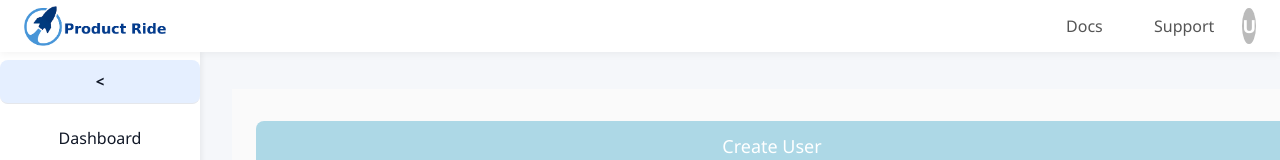
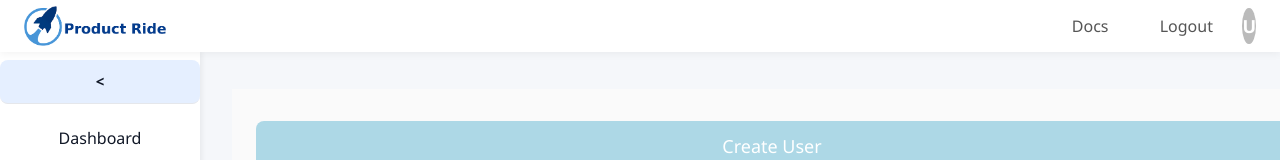
Before and after one commit to hindu99/productrideapp, a React (Vite) app in the folder frontend/: page /adminmainpage in a window 1280 px wide. Shown: the top 160 px of the page. Built offline with nearby package versions, Linux system fonts and the light colour scheme.

Commit message:
Logout componet created to handle logout logic ,Logout button added to Topbar and in App to handle multitab login multitablogin function is added

```diff
--- a/frontend/src/App.jsx
+++ b/frontend/src/App.jsx
@@ -1,4 +1,4 @@
-import React from 'react';
+import React, { useEffect } from 'react';
 import './App.css';
 import Login from  './pages/Login/Login.jsx';
 import { BrowserRouter as Router, Routes, Route } from 'react-router-dom'
@@ -20,6 +20,25 @@ import Board from './pages/Kanbanboard/board.jsx';
 function App() {
   //const [count, setCount] = useState(0)
 
+/*This function multitablogout is used for multitab logout, in case if a user press Logot
+*Then the Logout function will remove tokern and projecct Id
+*Then because there is a chnage in the storage this gets activated
+*If no token in storage main app will direct everything to login page
+
+*/
+  useEffect(() => {
+  const multitablogout = (e) => {
+    if (e.key === 'token' && !e.newValue) {
+      // If token is cleard all the tabs will be directed to loginpage
+      window.location.href = '/';
+    }
+  };
+//check for change in storage
+  window.addEventListener('storage', multitablogout);
+  return () => window.removeEventListener('storage', multitablogout);
+}, []);
+
+
   return (
     <Router>
       <Routes>
--- /dev/null
+++ b/frontend/src/components/Logout/logout.jsx
@@ -0,0 +1,10 @@
+  //This is a logoutfunction
+  export const handleLogout = () => {
+    // Remove token from localStorage
+    localStorage.removeItem('token');
+    // Clear projectId from local storage
+    localStorage.removeItem('selectedProjectId');
+
+    // Redirect to login page
+    window.location.href = '/';
+  };
--- a/frontend/src/components/PageTopBar/pagetopbar.jsx
+++ b/frontend/src/components/PageTopBar/pagetopbar.jsx
@@ -1,22 +1,30 @@
 import React from 'react';
 import './pagetopbar.css'; // CSS file import
+import { handleLogout } from '../Logout/logout';
 
-// Top bar is used in the page layput for most of the app screens.
 const TopBar = () => {
+
+
   return (
-    // Header bar container with custom CSS class
     <header className="topbar" role="banner">
       {/* Logo or Brand section */}
       <div className="topbar-logo">
-        <img src="/src/assets/Logo/product_ride_compact.png" alt="Product Logo" className="topbar-logo-img" />
+        <img
+          src="/src/assets/Logo/product_ride_compact.png"
+          alt="Product Logo"
+          className="topbar-logo-img"
+        />
       </div>
 
-      {/* Right side: actions such as Docs, Support, and Profile */}
+      {/* Top bar right side corner */}
       <div className="topbar-actions">
         {/* Navigation button for Docs */}
         <button className="topbar-button">Docs</button>
-        {/* Navigation button for Support */}
-        <button className="topbar-button">Support</button>
+
+        {/* Logout button */}
+        <button className="topbar-button" onClick={handleLogout}>
+          Logout
+        </button>
 
         {/* Profile circle with user initial */}
         <div className="topbar-profile" aria-label="User profile">
```
